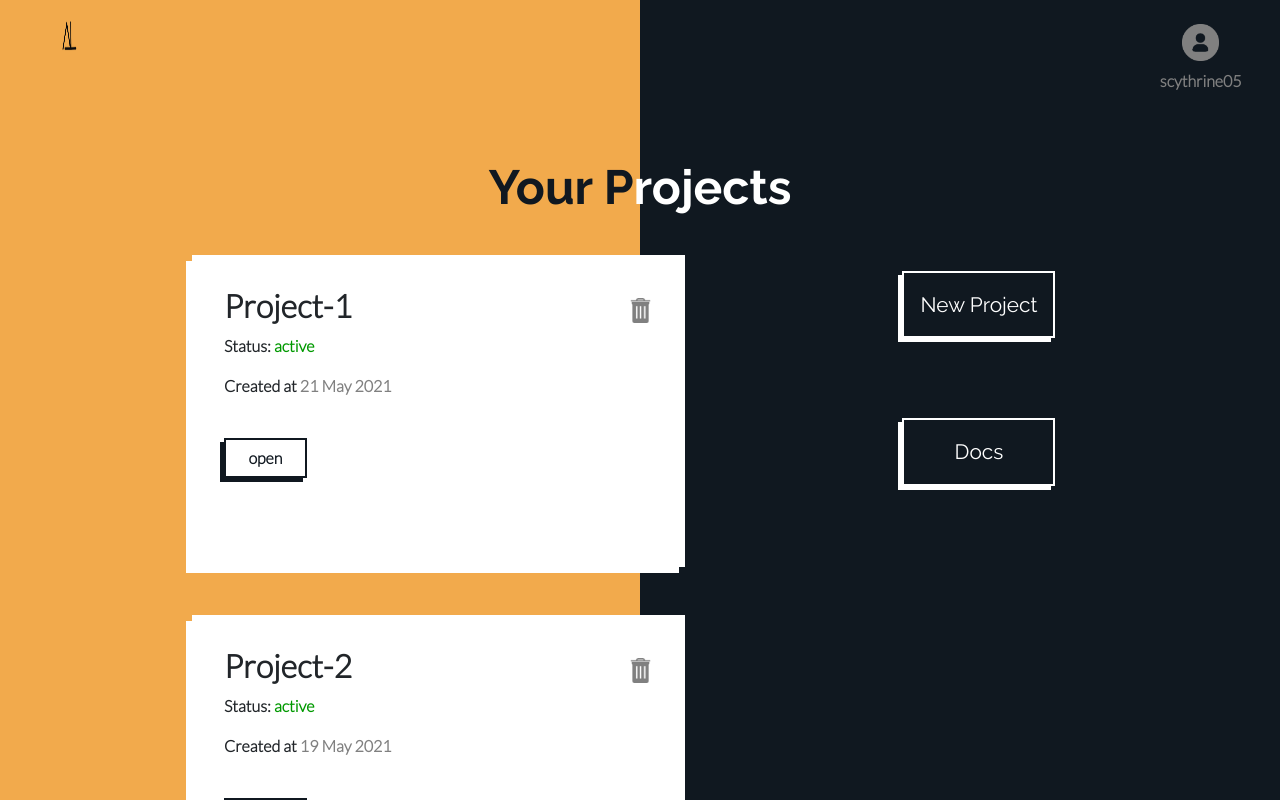
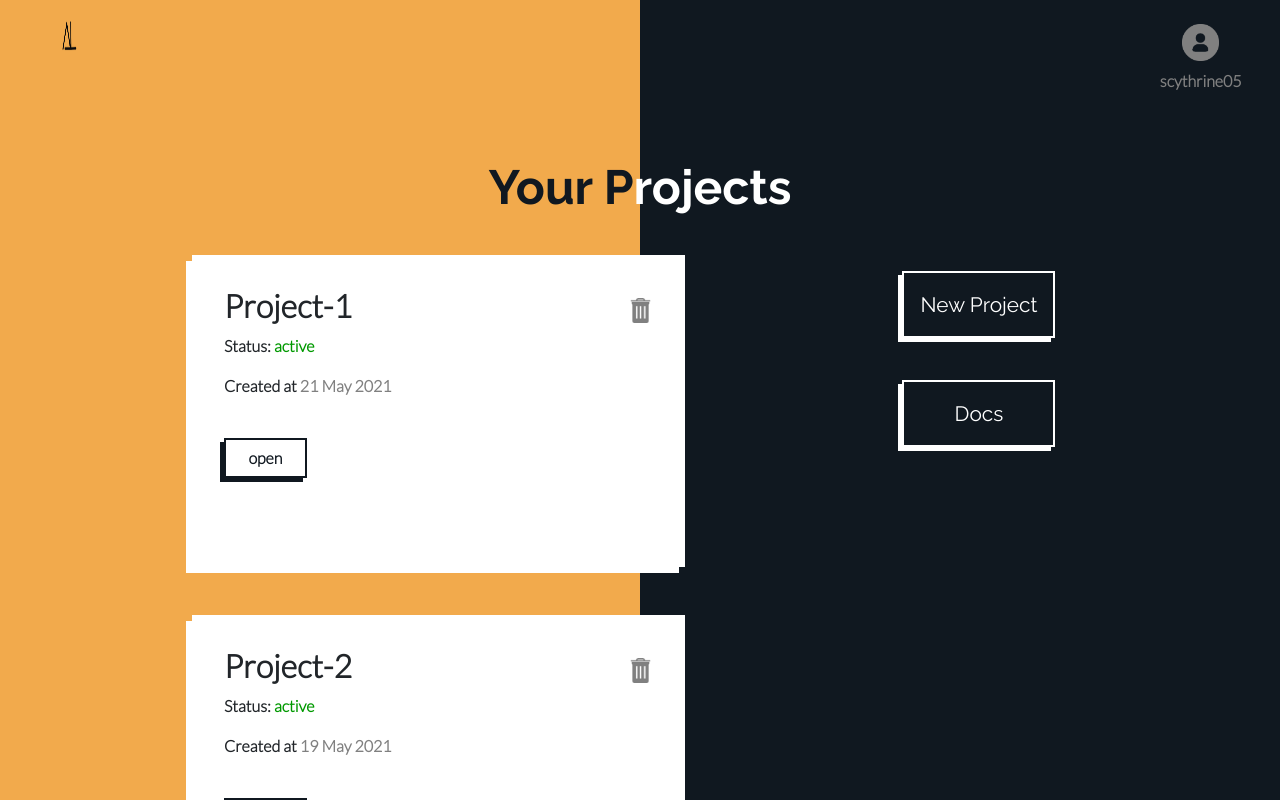
Before and after one commit to scythrine05/alAuth, a Next.js app in the folder client/: page /dashboard in a window 1280 px wide. Shown: the top 800 px of the page. Built offline with nearby package versions, Linux system fonts and the light colour scheme.

Commit message:
Imporved Responsiveness

```diff
--- a/client/styles/Dashboard.module.css
+++ b/client/styles/Dashboard.module.css
@@ -132,7 +132,7 @@
 
 .opt {
   cursor: pointer;
-  margin: 0 0.8em 10vh 0;
+  margin: 0 0.8em 2em 0;
   padding: 2vh;
   text-align: center;
   font-size: 2.6vh;
@@ -185,7 +185,6 @@
     padding: 0.8em;
     font-size: 1em;
     font-weight: normal;
-    margin-bottom: 3vh;
   }
   .del_icon {
     filter: invert(0);
```
